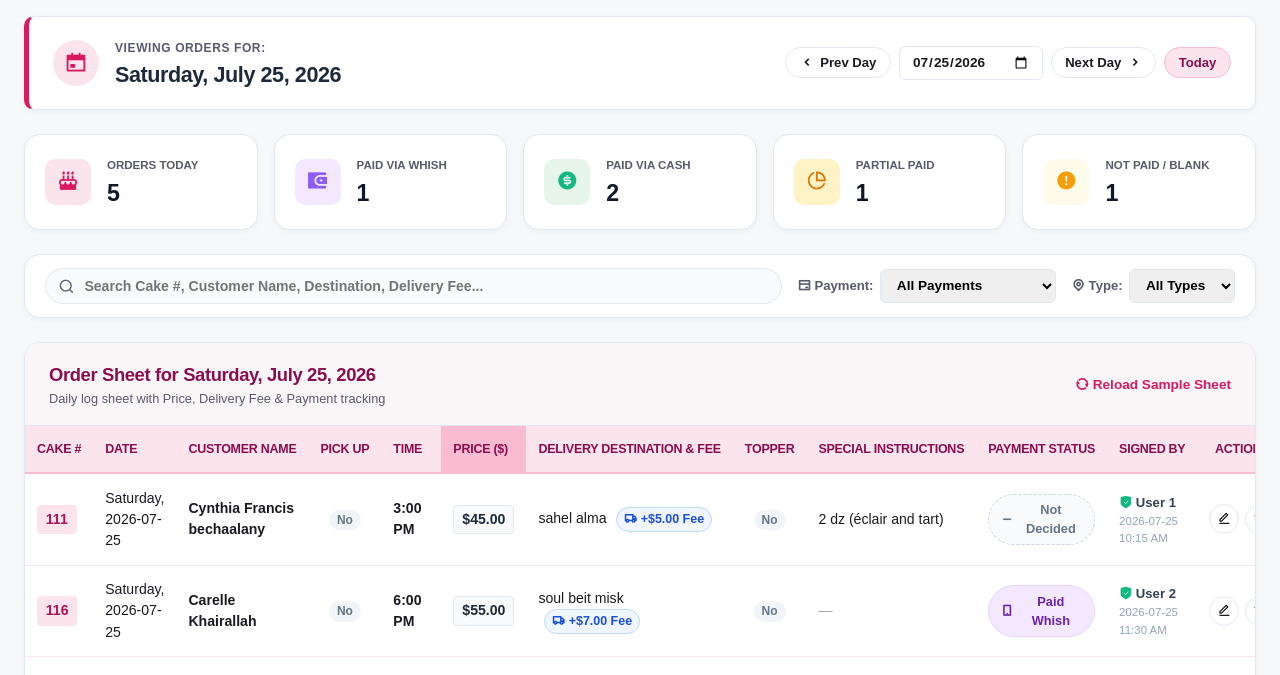
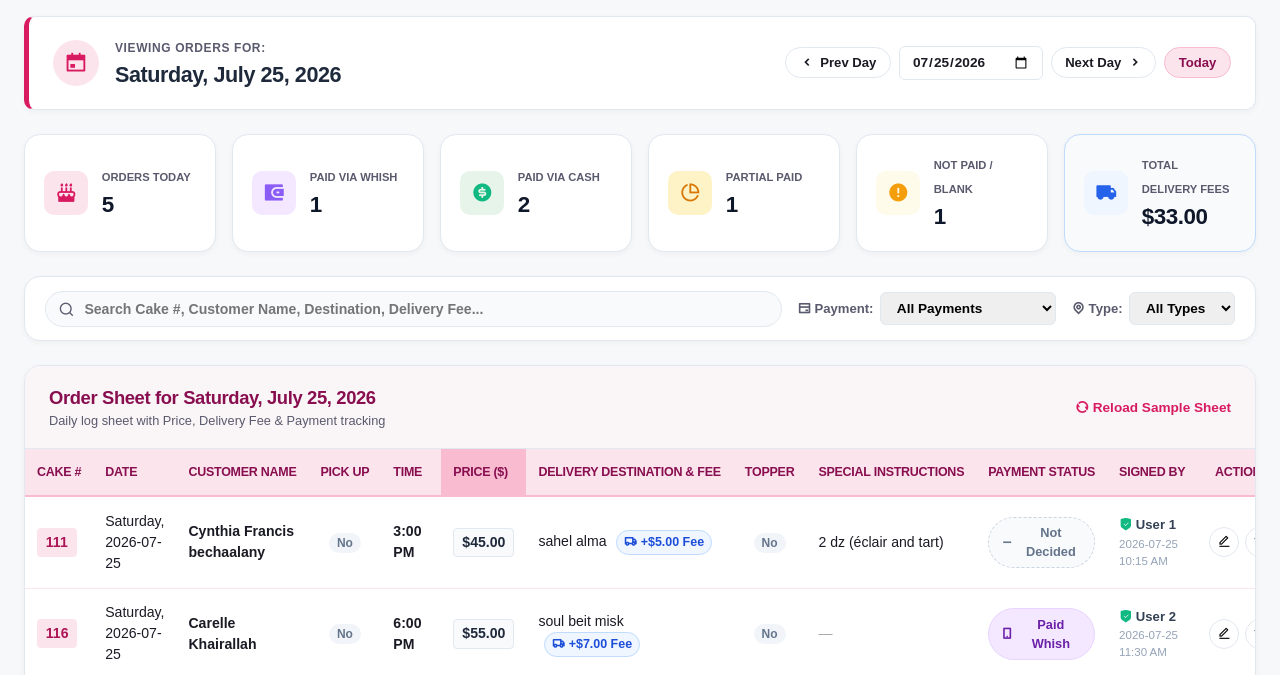
Before and after one commit to Xbows/The-Candy-Bunch, a website built with Vite: page index.html in a window 1280 px wide. Shown: the part 86-761 px from the top of the page. Built offline with nearby package versions, Linux system fonts and the light colour scheme.

Commit message:
Add Total Delivery Fees metric summary card and GitHub push

```diff
--- a/app.js
+++ b/app.js
@@ -1,5 +1,5 @@
 // ==========================================================================
-// The Candy Bunch - Daily Sheet with Manual Delivery Fee & Destination
+// The Candy Bunch - Daily Sheet with Total Delivery Fees Calculation
 // ==========================================================================
 
 const USERS = {
@@ -18,7 +18,7 @@ const INITIAL_SAMPLE_ORDERS = [
     time: '15:00',
     price: '45.00',
     destination: 'sahel alma',
-    deliveryFee: '5.00', // Delivery Fee
+    deliveryFee: '5.00',
     topper: 'NO',
     instructions: '2 dz (éclair and tart)',
     paymentStatus: 'Not Decided',
@@ -188,6 +188,7 @@ class CandyBunchApp {
     this.statPaidCash = document.getElementById('statPaidCash');
     this.statPartialPaid = document.getElementById('statPartialPaid');
     this.statNotPaid = document.getElementById('statNotPaid');
+    this.statTotalDeliveryFees = document.getElementById('statTotalDeliveryFees');
     this.printSheetDate = document.getElementById('printSheetDate');
 
     // Archives Page Elements
@@ -526,11 +527,21 @@ class CandyBunchApp {
     const partial = dateOrders.filter(o => o.paymentStatus === 'Partial Paid').length;
     const unpaid = dateOrders.filter(o => o.paymentStatus === 'Not Paid' || o.paymentStatus === 'Not Decided').length;
 
+    // Calculate Total Delivery Fees Sum for the active date
+    let totalDeliveryFeesSum = 0;
+    dateOrders.forEach(o => {
+      if (o.pickup === 'NO' && o.deliveryFee) {
+        const fee = parseFloat(o.deliveryFee);
+        if (!isNaN(fee)) totalDeliveryFeesSum += fee;
+      }
+    });
+
     this.statTotalOrders.textContent = total;
     this.statPaidWhish.textContent = whish;
     this.statPaidCash.textContent = cash;
     this.statPartialPaid.textContent = partial;
     this.statNotPaid.textContent = unpaid;
+    this.statTotalDeliveryFees.textContent = `$${totalDeliveryFeesSum.toFixed(2)}`;
   }
 
   renderArchives() {
@@ -538,13 +549,18 @@ class CandyBunchApp {
 
     this.orders.forEach(order => {
       if (!dateMap[order.date]) {
-        dateMap[order.date] = { date: order.date, total: 0, whish: 0, cash: 0, partial: 0, unpaid: 0 };
+        dateMap[order.date] = { date: order.date, total: 0, whish: 0, cash: 0, partial: 0, unpaid: 0, deliveryFees: 0 };
       }
       dateMap[order.date].total++;
       if (order.paymentStatus === 'Paid Whish') dateMap[order.date].whish++;
       else if (order.paymentStatus === 'Paid Cash') dateMap[order.date].cash++;
       else if (order.paymentStatus === 'Partial Paid') dateMap[order.date].partial++;
       else dateMap[order.date].unpaid++;
+
+      if (order.pickup === 'NO' && order.deliveryFee) {
+        const fee = parseFloat(order.deliveryFee);
+        if (!isNaN(fee)) dateMap[order.date].deliveryFees += fee;
+      }
     });
 
     const sortedDates = Object.values(dateMap).sort((a, b) => b.date.localeCompare(a.date));
@@ -564,6 +580,7 @@ class CandyBunchApp {
           <h3 class="archive-date-title">${this.formatFullDate(day.date)}</h3>
           <div class="archive-stats-summary">
             <span class="archive-stat-tag"><strong>${day.total}</strong> Orders</span>
+            <span class="archive-stat-tag" style="color: #2563EB;">Delivery Fees: <strong>$${day.deliveryFees.toFixed(2)}</strong></span>
             <span class="archive-stat-tag" style="color: #6B21A8;">Whish: ${day.whish}</span>
             <span class="archive-stat-tag" style="color: #137333;">Cash: ${day.cash}</span>
             <span class="archive-stat-tag" style="color: #92400E;">Partial: ${day.partial}</span>
@@ -629,7 +646,6 @@ class CandyBunchApp {
 
         const priceDisplay = order.price ? `$${order.price}` : '<span style="color:#aaa;">—</span>';
 
-        // Format Destination & Delivery Fee cell
         let destinationDisplay = '<span style="color:#aaa;">—</span>';
         if (order.pickup === 'YES') {
           destinationDisplay = order.destination ? `${order.destination} <span class="badge-no">Store Pickup</span>` : '<span class="badge-no">Store Pickup</span>';
--- a/index.html
+++ b/index.html
@@ -113,6 +113,17 @@
             <div class="stat-info">
               <span class="stat-label">Not Paid / Blank</span>
               <h3 id="statNotPaid" class="stat-value">0</h3>
+            </div>
+          </div>
+
+          <!-- NEW CARD: Total Delivery Fees Sum -->
+          <div class="stat-card stat-highlight-delivery">
+            <div class="stat-icon bg-blue-light">
+              <i class="ri-truck-fill color-blue"></i>
+            </div>
+            <div class="stat-info">
+              <span class="stat-label">Total Delivery Fees</span>
+              <h3 id="statTotalDeliveryFees" class="stat-value">$0.00</h3>
             </div>
           </div>
         </section>
@@ -276,7 +287,6 @@
             </div>
           </div>
 
-          <!-- Delivery Options Section (Destination & Manual Delivery Fee) -->
           <div id="deliveryFieldsGroup" class="form-row grid-2">
             <div class="form-group">
               <label for="inputDestination"><i class="ri-map-pin-2-line"></i> 6. Delivery Destination</label>
@@ -334,7 +344,6 @@
             </div>
           </div>
 
-          <!-- Partial Paid Amount Input -->
           <div id="partialAmountGroup" class="form-group partial-amount-box hidden">
             <label for="inputPartialAmount"><i class="ri-money-dollar-box-line"></i> Partial Amount Paid So Far ($)</label>
             <input type="text" id="inputPartialAmount" placeholder="e.g. 25.00" class="form-control">
--- a/style.css
+++ b/style.css
@@ -1,5 +1,5 @@
 /* ==========================================================================
-   The Candy Bunch - Final Styling with Delivery Fee & Destination Integration
+   The Candy Bunch - Styling with Total Delivery Fees Metric Summary Card
    ========================================================================== */
 
 :root {
@@ -312,29 +312,30 @@ h1, h2, h3, h4, th, .brand-title {
 /* Stats Cards Grid */
 .stats-grid {
   display: grid;
-  grid-template-columns: repeat(auto-fit, minmax(200px, 1fr));
+  grid-template-columns: repeat(auto-fit, minmax(190px, 1fr));
   gap: 1rem;
 }
 
 .stat-card {
   background: var(--bg-card);
-  padding: 1.1rem 1.25rem;
+  padding: 1.1rem 1.2rem;
   border-radius: var(--radius-lg);
   border: 1px solid var(--border-light);
   box-shadow: var(--shadow-sm);
   display: flex;
   align-items: center;
-  gap: 1rem;
+  gap: 0.85rem;
 }
 
 .stat-icon {
-  width: 46px;
-  height: 46px;
+  width: 44px;
+  height: 44px;
   border-radius: var(--radius-md);
   display: flex;
   align-items: center;
   justify-content: center;
   font-size: 1.35rem;
+  flex-shrink: 0;
 }
 
 .bg-pink-light { background: #FCE4EC; }
@@ -347,16 +348,23 @@ h1, h2, h3, h4, th, .brand-title {
 .color-orange { color: #D97706; }
 .bg-amber-light { background: #FFFBEB; }
 .color-amber { color: #F59E0B; }
+.bg-blue-light { background: #EFF6FF; }
+.color-blue { color: #2563EB; }
+
+.stat-highlight-delivery {
+  border: 1.5px solid #BFDBFE;
+  background: #F8FAFC;
+}
 
 .stat-label {
-  font-size: 0.72rem;
+  font-size: 0.7rem;
   font-weight: 700;
   color: var(--text-muted);
   text-transform: uppercase;
 }
 
 .stat-value {
-  font-size: 1.45rem;
+  font-size: 1.4rem;
   font-weight: 700;
   color: #0F172A;
 }
```
